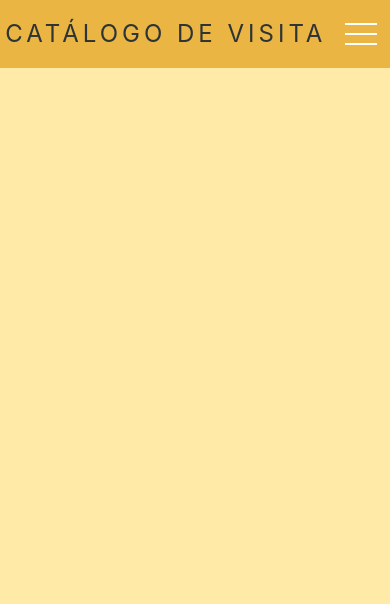
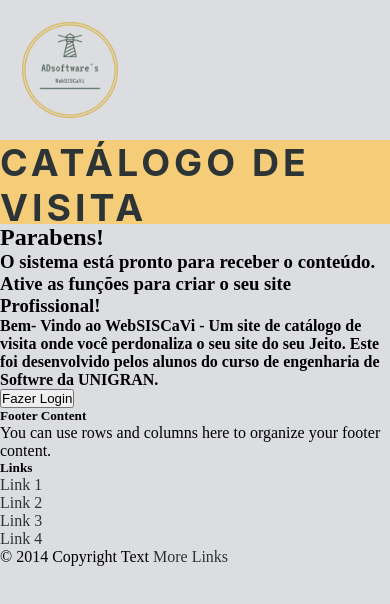
Before and after one commit to dferrantisc/TCC, a plain HTML site: page principal.html in a window 390 px wide. Drawn offline with Linux system fonts and the light colour scheme; files that its build step writes are made by us from their sources; files whose address does not match are found by name.

Commit message:
add new confgs

```diff
--- /dev/null
+++ b/css/rodapé.css
@@ -0,0 +1,4 @@
+* {
+    margin: 0;
+    padding: 0;
+}
--- a/_css/style.css
+++ b/css/style.css
@@ -1,6 +1,20 @@
 * {
     padding: 0;
     margin: 0;
+}
+
+img {
+    margin: 10px;
+    height: 120px;
+    width: 120px;
+}
+
+nav {
+    justify-content: space-around;
+    display: flex;
+    font-family: -apple-system, BlinkMacSystemFont, "Segoe UI", Roboto, Oxygen, Ubuntu, Cantarell, "Open Sans", "Helvetica Neue", sans-serif;
+    background: #f5cd79;
+    height: 10vh;
 }
 
 a {
@@ -10,22 +24,16 @@ a {
 }
 
 a:hover {
-    opacity: 0.7;
+    opacity: 0.9;
+    background-color: #ffb142;
+    color: #2c3e50;
+    cursor: pointer;
 }
 
 .logo {
-    font-size: 24px;
+    font-size: 25px;
     text-transform: uppercase;
     letter-spacing: 4px;
-}
-
-nav {
-    display: flex;
-    justify-content: space-around;
-    align-items: center;
-    font-family: -apple-system, BlinkMacSystemFont, "Segoe UI", Roboto, Oxygen, Ubuntu, Cantarell, "Open Sans", "Helvetica Neue", sans-serif;
-    background: #eab543;
-    height: 8vh;
 }
 
 .navlist {
@@ -39,7 +47,6 @@ nav {
 }
 
 .menu {
-    display: none;
     cursor: pointer;
 }
 
@@ -55,7 +62,7 @@ nav {
     body {
         /*background: url("/imgs/fundo.jpg") no-repeat center center;*/
         overflow-x: hidden;
-        background: #ffeaa7;
+        background: #dcdde1;
         background-size: cover;
         height: 92vh;
     }
--- a/_js/navbar.js
+++ b/js/navbar.js
@@ -1,8 +1,8 @@
 class MobileNavB {
     constructor(mobileMenu) {
         this.mobileMenu = document.querySelector(mobileMenu);
-        this.navlist = document.querySelector(navlist);
-        this.navLinks = document.querySelectorAll(navLinks);
+        this.navlist = document.querySelector(this.navlist);
+        this.navLinks = document.querySelectorAll(this.navLinks);
         this.activeClass = "active";
 
         this.handleClick = this.handleClick.blid();
@@ -34,5 +34,5 @@ class MobileNavB {
     }
 }
 
-const mobileNavB = new MobileNavB(".menu", ".navlist", ".navlist li");
+const mobileNavB = new MobileNavB(".menu", ".navlist", ".navlistli");
 mobileNavB.init();
--- a/principal.html
+++ b/principal.html
@@ -3,61 +3,74 @@
 <head>
     <meta charset="utf-8" />
     <meta http-equiv="X-UA-Compatible" content="IE=edge" />
-
-
     <!--Estilo da Página-->
     <link rel="stylesheet" type="text/css" href="_css/style.css">
-
+    <link rel="stylesheet" type="text/css" href="_css/rodapé.css">
     <!--JavaScript-->
     <script src="_js/navbar.js"></script>
-
     <!--Icon da Pagina-->
     <link rel="icon" type="imagen/png" href="imgs/lighthouse (1).png" />
-
     <!--Titulo da Pagina-->
     <title>Catálogo de Visita</title>
-
-
 </head>
 
 <body>
 
-
-
     <header>
-        <nav>
-            <a class="logo" href="">Catálogo de Visita</a>
-            <div class="menu">
-                <div class="line1"></div>
-                <div class="line2"></div>
-                <div class="line3"></div>
-            </div>
+        <img src="imgs/logo_transparent.png" alt="logo do navbar">
+        <nav class="menu">
+            <a class="logo" href="">
+                <h1>Catálogo de Visita</h1>
+            </a>
             <ul class="navlist">
                 <li><a href="">Início</a></li>
                 <li><a href="">Dicas</a></li>
                 <li><a href="">Sobre</a></li>
                 <li><a href="">Contato</a></li>
-
             </ul>
         </nav>
 
     </header>
 
+    <div>
+        <h2>Parabens!</h2>
+        <h3>
+            O sistema está pronto para receber o conteúdo. Ative as funções para criar o seu site Profissional!
+        </h3>
+        <h4>Bem- Vindo ao WebSISCaVi - Um site de catálogo de visita onde você perdonaliza o seu site do seu Jeito. Este foi desenvolvido pelos alunos do curso de engenharia de Softwre da UNIGRAN.
+        </h4>
+
+    </div>
 
 
+    <button>Fazer Login</button>
 
-    <!--<h1>Website Catálogo de Visitas</h1>
-        <img src="imgs/logo_transparent.png" alt="">
-    <h2>Parabens!</h2>
-    <h3>
-        O sistema está pronto para receber o conteúdo.
-        Ative as funções para criar o seu site Profissional!
-    </h3>
-    <h4>Bem- Vindo ao WebSISCaVi - Um site de catálogo de visita onde você perdonaliza o seu site do seu Jeito.
-         Este foi desenvolvido pelos alunos do curso de engenharia de Softwre da UNIGRAN.
-    </h4>
 
-    <button>Fazer Login</button>-->
+    <footer class="page-footer">
+        <div class="container">
+            <div class="row">
+                <div class="col l6 s12">
+                    <h5 class="white-text">Footer Content</h5>
+                    <p class="grey-text text-lighten-4">You can use rows and columns here to organize your footer content.</p>
+                </div>
+                <div class="col l4 offset-l2 s12">
+                    <h5 class="white-text">Links</h5>
+                    <ul>
+                        <li><a class="grey-text text-lighten-3" href="#!">Link 1</a></li>
+                        <li><a class="grey-text text-lighten-3" href="#!">Link 2</a></li>
+                        <li><a class="grey-text text-lighten-3" href="#!">Link 3</a></li>
+                        <li><a class="grey-text text-lighten-3" href="#!">Link 4</a></li>
+                    </ul>
+                </div>
+            </div>
+        </div>
+        <div class="footer-copyright">
+            <div class="container">
+                © 2014 Copyright Text
+                <a class="grey-text text-lighten-4 right" href="#!">More Links</a>
+            </div>
+        </div>
+    </footer>
 
 
 </body>
```
Also changed, not shown: configs/sql.txt (added, +30 -0 lines), read-me.txt (deleted, +0 -10 lines), 1 other file.
